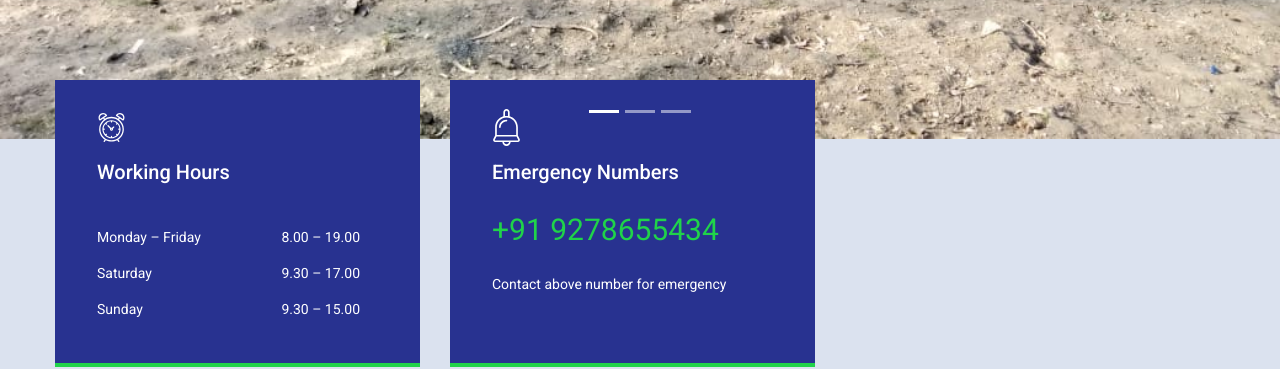
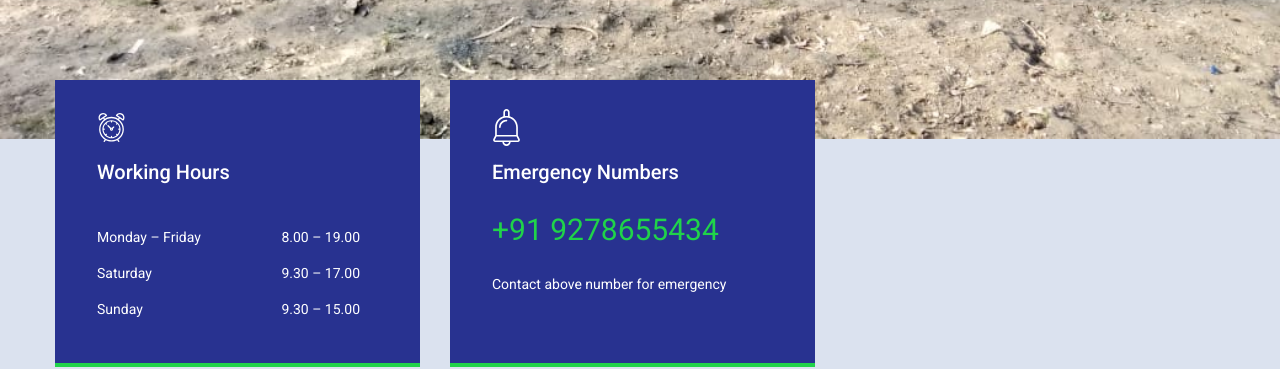
Before and after one commit to rohitpythoncoding/grampanchayat, a Django app: page / in a window 1280 px wide. Shown: the part 821-1190 px from the top of the page. Run offline with Django 3.2, Linux system fonts and the light colour scheme; some libraries are stand-ins or nearby versions.

Commit message:
Updated file to remove slider bar

```diff
--- a/grampanchayatSaravali/templates/grampanchayatSaravali/index.html
+++ b/grampanchayatSaravali/templates/grampanchayatSaravali/index.html
@@ -205,12 +205,7 @@ tr:nth-child(even) {
 
 	<!--Home-->
 	<!--Carousel implementation-->
-	<div id="carouselExampleIndicators" class="carousel slide" data-ride="carousel">
-  <ol class="carousel-indicators">
-    <li data-target="#carouselExampleIndicators" data-slide-to="0" class="active"></li>
-    <li data-target="#carouselExampleIndicators" data-slide-to="1"></li>
-    <li data-target="#carouselExampleIndicators" data-slide-to="2"></li>
-  </ol>
+	<div id="carouselExampleControls" class="carousel slide" data-ride="carousel">
   <div class="carousel-inner">
     <div class="carousel-item active">
       <img class="d-block w-100" src="{%static 'images/home_image_1.jpg'%}">
@@ -221,15 +216,15 @@ tr:nth-child(even) {
     <div class="carousel-item">
       <img class="d-block w-100" src="{%static 'images/home_image_3.jpg'%}">
     </div>
-		<div class="carousel-item">
+	<div class="carousel-item">
       <img class="d-block w-100" src="{%static 'images/home_image_4.jpg'%}">
     </div>
   </div>
-  <a class="carousel-control-prev" href="#carouselExampleIndicators" role="button" data-slide="prev">
+  <a class="carousel-control-prev" href="#carouselExampleControls" role="button" data-slide="prev">
     <span class="carousel-control-prev-icon" aria-hidden="true"></span>
     <span class="sr-only">Previous</span>
   </a>
-  <a class="carousel-control-next" href="#carouselExampleIndicators" role="button" data-slide="next">
+  <a class="carousel-control-next" href="#carouselExampleControls" role="button" data-slide="next">
     <span class="carousel-control-next-icon" aria-hidden="true"></span>
     <span class="sr-only">Next</span>
   </a>
```
